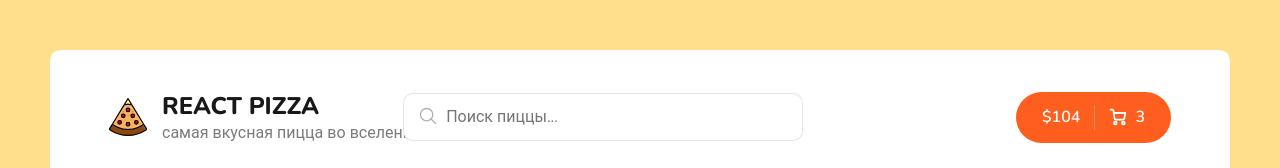
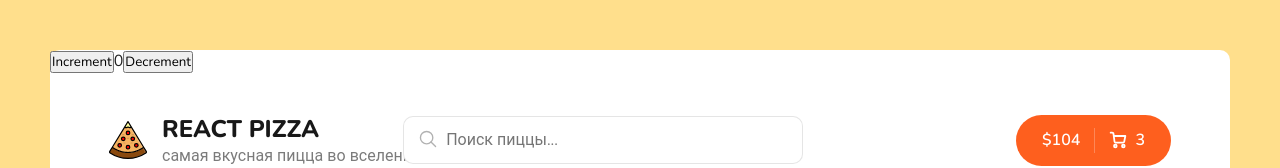
Before and after one commit to Devkeyz/react-pizza-v2, a React (Create React App) app: page / in a window 1280 px wide. Shown: the top 168 px of the page. Built offline with nearby package versions, Linux system fonts and the light colour scheme; no server answers.

Commit message:
Redux testing

```diff
--- a/package.json
+++ b/package.json
@@ -3,6 +3,7 @@
   "version": "0.1.0",
   "private": true,
   "dependencies": {
+    "@reduxjs/toolkit": "^1.8.3",
     "@testing-library/jest-dom": "^5.16.4",
     "@testing-library/react": "^13.2.0",
     "@testing-library/user-event": "^13.5.0",
@@ -10,6 +11,7 @@
     "react-content-loader": "^6.2.0",
     "react-dom": "^18.1.0",
     "react-paginate": "^8.1.3",
+    "react-redux": "^8.0.2",
     "react-router-dom": "^6.3.0",
     "react-scripts": "^5.0.1",
     "web-vitals": "^2.1.4"
--- a/public/index.html
+++ b/public/index.html
@@ -5,15 +5,15 @@
     <link rel="icon" href="%PUBLIC_URL%/favicon.ico" />
     <meta name="viewport" content="width=device-width, initial-scale=1" />
     <meta name="theme-color" content="#000000" />
-    <meta
-      name="description"
-      content="Web site created using create-react-app"
-    />
+    <meta name="description" content="Web site created using create-react-app" />
     <link rel="apple-touch-icon" href="%PUBLIC_URL%/logo192.png" />
 
-    <link rel="preconnect" href="https://fonts.googleapis.com">
-    <link rel="preconnect" href="https://fonts.gstatic.com" crossorigin>
-    <link href="https://fonts.googleapis.com/css2?family=Nunito:wght@300;400;500;600;700;800;900&display=swap" rel="stylesheet">
+    <link rel="preconnect" href="https://fonts.googleapis.com" />
+    <link rel="preconnect" href="https://fonts.gstatic.com" crossorigin />
+    <link
+      href="https://fonts.googleapis.com/css2?family=Nunito:wght@300;400;500;600;700;800;900&display=swap"
+      rel="stylesheet"
+    />
     <!--
       manifest.json provides metadata used when your web app is installed on a
       user's mobile device or desktop. See https://developers.google.com/web/fundamentals/web-app-manifest/
@@ -28,7 +28,7 @@
       work correctly both with client-side routing and a non-root public URL.
       Learn how to configure a non-root public URL by running `npm run build`.
     -->
-    <title>React App</title>
+    <title>🍕 React Pizza V2</title>
   </head>
   <body>
     <noscript>You need to enable JavaScript to run this app.</noscript>
--- a/src/App.js
+++ b/src/App.js
@@ -1,5 +1,8 @@
 import React from 'react';
 import { Routes, Route } from 'react-router-dom';
+
+import { useSelector, useDispatch } from 'react-redux';
+import { decrement, increment } from './redux/slices/filterSlice';
 
 import Header from './components/Header';
 import Home from './pages/Home';
@@ -13,8 +16,20 @@ export const SearchContext = React.createContext();
 function App() {
   const [searchValue, setSearchValue] = React.useState('');
 
+  const count = useSelector((state) => state.counter.counter);
+  const dispatch = useDispatch();
+
   return (
     <div className="wrapper">
+      <div>
+        <button aria-label="Increment value" onClick={() => dispatch(increment())}>
+          Increment
+        </button>
+        <span>{count}</span>
+        <button aria-label="Decrement value" onClick={() => dispatch(decrement())}>
+          Decrement
+        </button>
+      </div>
       <SearchContext.Provider value={{ searchValue, setSearchValue }}>
         <Header />
         <div className="content">
--- a/src/index.js
+++ b/src/index.js
@@ -1,15 +1,17 @@
 import React from 'react';
 import ReactDOM from 'react-dom/client';
+import { Provider } from 'react-redux';
 import { BrowserRouter } from 'react-router-dom';
 
 import App from './App';
-import reportWebVitals from './reportWebVitals';
+
+import { store } from './redux/store';
 
 const root = ReactDOM.createRoot(document.getElementById('root'));
 root.render(
   <BrowserRouter>
-    <App />
+    <Provider store={store}>
+      <App />
+    </Provider>
   </BrowserRouter>,
 );
-
-reportWebVitals();
--- /dev/null
+++ b/src/redux/slices/filterSlice.js
@@ -0,0 +1,30 @@
+import { createSlice } from '@reduxjs/toolkit';
+
+const initialState = {
+  counter: 0,
+};
+
+export const counterSlice = createSlice({
+  name: 'counter',
+  initialState,
+  reducers: {
+    increment: (state) => {
+      // Redux Toolkit allows us to write "mutating" logic in reducers. It
+      // doesn't actually mutate the state because it uses the Immer library,
+      // which detects changes to a "draft state" and produces a brand new
+      // immutable state based off those changes
+      state.counter += 1;
+    },
+    decrement: (state) => {
+      state.counter -= 1;
+    },
+    incrementByAmount: (state, action) => {
+      state.counter += action.payload;
+    },
+  },
+});
+
+// Action creators are generated for each case reducer function
+export const { increment, decrement, incrementByAmount } = counterSlice.actions;
+
+export default counterSlice.reducer;
--- /dev/null
+++ b/src/redux/store.js
@@ -0,0 +1,6 @@
+import { configureStore } from '@reduxjs/toolkit';
+import counterReducer from './slices/filterSlice';
+
+export const store = configureStore({
+  reducer: { counter: counterReducer },
+});
```
Also changed, not shown: 1 other file (tests, documents, lock files or other folders).
